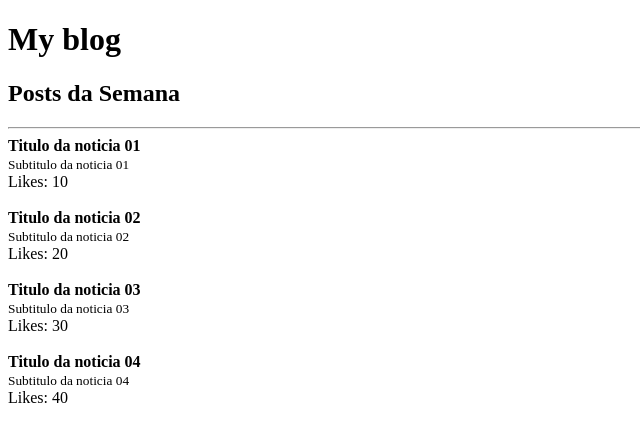
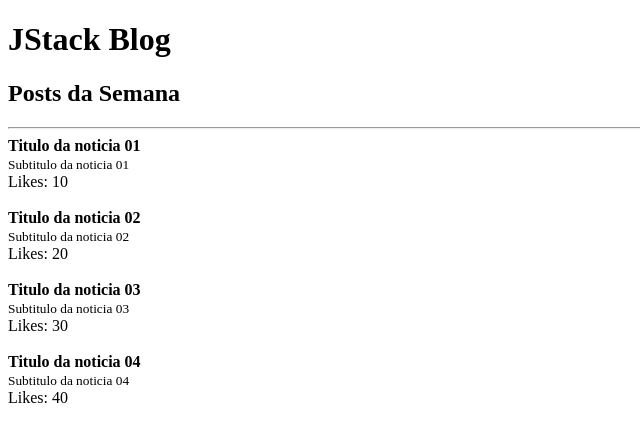
Before and after one commit to casemiroj/react-fundamentals, a React app: page / in a window 1280 px wide. Shown: the top 442 px of the page, without its empty margins (0-640 px from the left). Built offline with nearby package versions, Linux system fonts and the light colour scheme.

Commit message:
Default props

```diff
--- a/src/App.js
+++ b/src/App.js
@@ -5,7 +5,7 @@ import Header from './Header';
 function App() {
   return (
     <>
-      <Header title="My blog">
+      <Header>
         <h2>Posts da Semana</h2>
       </Header>
 
--- a/src/Header.js
+++ b/src/Header.js
@@ -11,6 +11,10 @@ export default function Header({ title, children}) {
 }
 
 Header.propTypes = {
-  title: PropTypes.string.isRequired,
-  children: PropTypes.node.isRequired,
+  title: PropTypes.string,
+  children: PropTypes.node,
 }
+
+Header.defaultProps = {
+  title: 'JStack Blog',
+}
```
